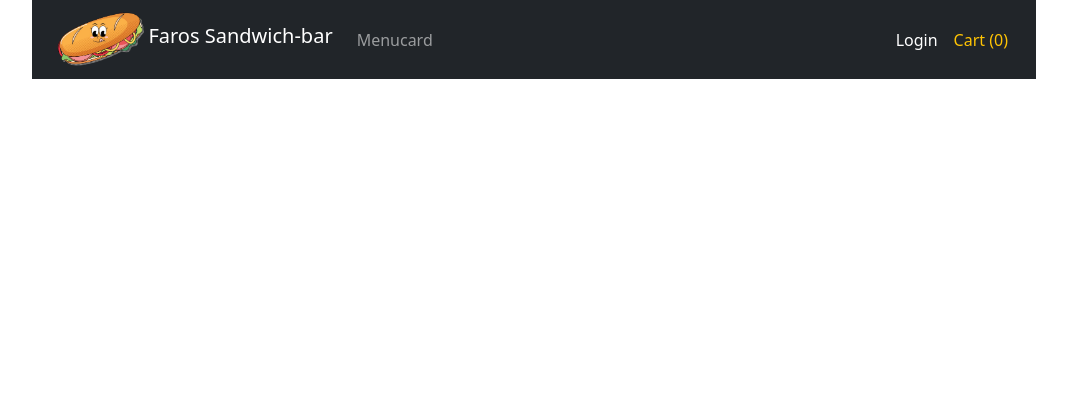
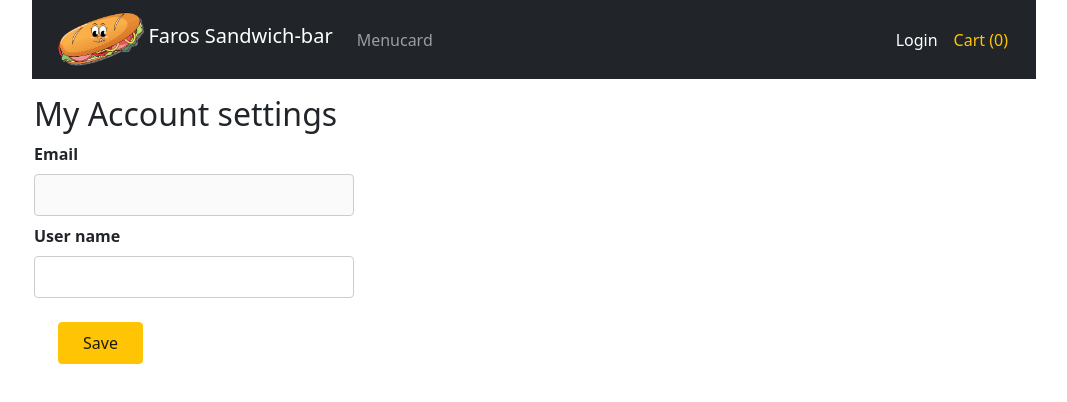
Before and after one commit to ringovdh/sandwichbar-front, a React (Create React App) app: page /users/account in a window 1280 px wide. Shown: the top 402 px of the page, without its empty margins (106-1173 px from the left). Built offline with nearby package versions, Linux system fonts and the light colour scheme.

Commit message:
extra userinfo

```diff
--- a/src/App.tsx
+++ b/src/App.tsx
@@ -10,6 +10,7 @@ import {CartContextProvider} from "./store/CartContext";
 import {OrderProgressContextProvider} from "./store/OrderProgressContext";
 import Cart from "./components/cart/Cart";
 import Checkout from "./components/cart/Checkout";
+import Account from "./components/user/Account";
 
 
 function App() {
@@ -25,6 +26,7 @@ function App() {
                         <Routes>
                             <Route path="/" element={<Home/>}/>
                             <Route path="/orders/orders" element={<Orders/>}/>
+                            <Route path="/users/account" element={<Account/>}/>
                         </Routes>
                     </div>
                 </CartContextProvider>
--- a/src/components/cart/Cart.css
+++ b/src/components/cart/Cart.css
@@ -6,8 +6,6 @@ Modal component
     justify-content: flex-end;
     gap: 1rem;
 }
-
-
 
 .modal-actions .text-button {
     color: #1d1a16;
--- a/src/components/cart/Checkout.tsx
+++ b/src/components/cart/Checkout.tsx
@@ -6,7 +6,6 @@ import {currencyFormatter} from "../../utils/formatting";
 import Input from "../ui/input/Input";
 import Button from "../ui/button/Button";
 import orderService from "../../services/OrderService";
-import UserContext from "../../store/UserContext";
 import CreateOrderRequest from "../../entities/request/createOrderRequest";
 import Address from "../../entities/address";
 
--- a/src/components/header/Header.tsx
+++ b/src/components/header/Header.tsx
@@ -45,12 +45,19 @@ const Header = () => {
                                     My orders
                                 </Link>
                             </li> }
+                            { (userCtx.userId !== undefined && userCtx.userId !== '') && <li className="nav-item">
+                                <Link id="account-link"
+                                      to={"/users/account"}
+                                      className="nav-link">
+                                    My account
+                                </Link>
+                            </li> }
                         </ul>
                         <span className="navbar-text">
                             <ul className="navbar-nav me-auto mb-2 mb-lg-0">
                                 { (userCtx.userId === undefined || userCtx.userId === '') &&
                                     <li className="nav-item" id="login-link">
-                                        <a href="http://localhost:8080/oauth2/authorization/okta" className="nav-link">Login</a>
+                                        <a href="http://localhost:8080/oauth2/authorization/spring" className="nav-link">Login</a>
                                     </li>
                                 }
                                 { (userCtx.userId !== undefined && userCtx.userId !== '') &&
--- a/src/components/order/Orders.tsx
+++ b/src/components/order/Orders.tsx
@@ -44,8 +44,7 @@ const Orders = () => {
             </div>
         </div>
 
-    )
-        ;
+    );
 }
 
 export default Orders;
--- /dev/null
+++ b/src/components/user/Account.css
@@ -0,0 +1,13 @@
+.account-actions {
+    margin: 1.5rem;
+}
+
+.account-actions .button {
+    font: inherit;
+    cursor: pointer;
+    background-color: #ffc404;
+    border: 1px solid #ffc404;
+    color: #1f1a09;
+    padding: 0.5rem 1.5rem;
+    border-radius: 4px;
+}
--- /dev/null
+++ b/src/components/user/Account.tsx
@@ -0,0 +1,47 @@
+import React, {useContext, useRef} from "react";
+import Button from "../ui/button/Button";
+import "./Account.css";
+import authenticationService from "../../services/AuthenticationService";
+import UpdateUserRequest from "../../entities/request/updateUserRequest";
+import UserContext from "../../store/UserContext";
+
+const Account = () => {
+
+    const userCtx = useContext(UserContext);
+    const usernameTextInputRef = useRef<HTMLInputElement>(null);
+
+    function handleSubmit(event: React.FormEvent) {
+        event.preventDefault();
+        const updateUserRequest = new UpdateUserRequest(userCtx.userName);
+
+        authenticationService.updateUser(updateUserRequest)
+    }
+
+    return (
+        <div id="account-page-container">
+            <form onSubmit={handleSubmit}>
+                <h2> My Account settings </h2>
+                <p className="control">
+                    <label htmlFor="user-email">Email</label>
+                    <input type="email"
+                           id="user-email"
+                           value={userCtx.userEmail} disabled={true}/>
+                </p>
+                <p className="control">
+                        <label htmlFor="user-name">User name</label>
+                        <input type="text" id="user-name" value={userCtx.userName}/>
+                    </p>
+
+                    <p className="account-actions">
+                        <Button
+                            textOnly={false}
+                            className="">
+                            Save
+                        </Button>
+                    </p>
+            </form>
+        </div>
+    );
+}
+
+export default Account
--- /dev/null
+++ b/src/entities/request/updateUserRequest.ts
@@ -0,0 +1,9 @@
+class UpdateUserRequest {
+    username: String;
+
+    constructor(username: String) {
+        this.username = username;
+    }
+}
+
+export default UpdateUserRequest
--- a/src/services/AuthenticationService.ts
+++ b/src/services/AuthenticationService.ts
@@ -1,11 +1,22 @@
 import axios from "axios";
+import UpdateUserRequest from "../entities/request/updateUserRequest";
 
 class AuthenticationService {
 
     async getUser() {
-        return await axios.get('http://localhost:8080/user', { withCredentials: true });
+        return await axios.get('http://localhost:8080/users', { withCredentials: true });
     }
 
+    async updateUser(updateUserRequest: UpdateUserRequest) {
+        return await axios.post('http://localhost:8080/users/account',
+            updateUserRequest,
+            {
+                withCredentials: true,
+                headers: {
+                    'Content-Type': 'application/json'
+                }
+            });
+    }
 }
 
 const service =  new AuthenticationService();
--- a/src/store/UserContext.tsx
+++ b/src/store/UserContext.tsx
@@ -3,6 +3,7 @@ import userService from "../services/AuthenticationService";
 
 const UserContext = createContext({
     userId: '',
+    userEmail: '',
     userName: '',
     errorMessage: '',
     getUser: () => {
@@ -14,12 +15,14 @@ export function UserContextProvider({children}) {
 
     const [userId, setUserId] = useState('')
     const [userName, setUserName] = useState('');
+    const [userEmail, setUserEmail] = useState('');
     const [errorMessage, setErrorMessage] = useState('');
 
     const getUser = () => {
         userService.getUser()
             .then((response) => {
                 setUserId(response.data.userId);
+                setUserEmail(response.data.userEmail)
                 setUserName(response.data.username);
             })
             .catch((error) => {
@@ -32,6 +35,7 @@ export function UserContextProvider({children}) {
     const ctxValue = {
         userId: userId,
         userName: userName,
+        userEmail: userEmail,
         errorMessage: errorMessage,
         getUser: getUser
     }
```
